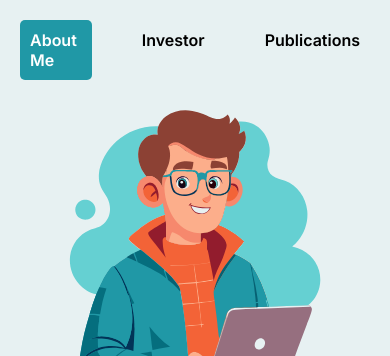
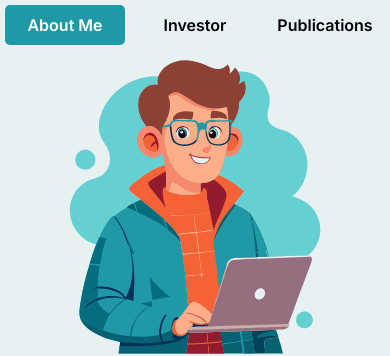
Before and after one commit to DerekTBrown/derektbrown.github.io, a website: page index.html in a window 390 px wide. Shown: the top 356 px of the page. Drawn offline with Linux system fonts and the light colour scheme.

Commit message:
hacks to make it better on mobile

```diff
--- a/index.html
+++ b/index.html
@@ -55,7 +55,7 @@
             event.preventDefault();
 
             // Remove the active class from all menu items
-            var menuItems = document.getElementById("menu").getElementsByTagName("div");
+            var menuItems = document.getElementById("menu").getElementsByTagName("a");
             for (var i = 0; i < menuItems.length; i++) {
                 menuItems[i].classList.remove("active");
             }
@@ -63,21 +63,27 @@
             // Remove the selected class from all sections (except profile)
             var sections = document.getElementsByTagName("section");
             for (var i = 0; i < sections.length; i++) {
-                // If the id is "profile", skip it
-                if (sections[i].id == "profile") {
-                    continue;
-                }
                 sections[i].classList.remove("active");
             }
 
             // Enable the selected menu link on the parent div
-            elem.parentNode.classList.add("active");
+            elem.classList.add("active");
 
             // Parse the section id from the href
             var sectionToEnable = elem.getAttribute("href").replace("#", "");
 
             // Enable the selected section
             document.getElementById(sectionToEnable).classList.add("active");
+
+            // If the section id is "about", enable the profile section as well
+            if (sectionToEnable == "about") {
+                document.getElementById("profile").classList.add("active");
+            }
+
+            // If the screen is >800px enable the profile section
+            if (window.innerWidth > 800) {
+                document.getElementById("profile").classList.add("active");
+            }
         }
     </script>
 
@@ -86,10 +92,9 @@
     <div id="wrap">
         <div id="menu">
             <div class="inner">
-                <div class="active"><a href="#about" onclick="selectSection(this)">About Me</a></div>
-                <!-- <div><a href="" target="_blank">Attorney</a></div> -->
-                <div><a href="#investor" onclick="selectSection(this)">Investor</a></div>
-                <div><a href="#publications" onclick="selectSection(this)">Publications</a></div>
+                <a class="active" href="#about" onclick="selectSection(this)">About Me</a>
+                <a href="#investor" onclick="selectSection(this)">Investor</a>
+                <a href="#publications" onclick="selectSection(this)">Publications</a>
             </div>
         </div>
         <div id="content">
--- a/scss/index.scss
+++ b/scss/index.scss
@@ -1,4 +1,6 @@
+$mobile-cutoff: 800px;
 $hover-color: #2098A6;
+
 
 body, html {
   // Margin clearfix
@@ -34,27 +36,37 @@ div#wrap {
     flex-direction: column;
 }
 
+#menu {
+    display: flex;
+    width: 100%;
+    justify-content: flex-end;
+}
+
 #menu > .inner {
     display: flex;
     flex-direction: row;
-    justify-content: flex-end;
+    justify-content: center;
+    width: 100%;
+    @media(min-width: $mobile-cutoff) {
+        max-width: 500px;
+    }
 
     font-weight: 600;
 
-    & > div {
-        margin: 20px;
+    & > a {
+        flex: 1;
+        margin: 5px;
         padding: 10px;
         border-radius: 5px;
+        text-align: center;
+
+        text-decoration: none;
+        color: inherit;
 
         &:hover, &.active {
             cursor: pointer;
             color: #fff;
             background-color: $hover-color;
-        }
-
-        & > a {
-            text-decoration: none;
-            color: inherit;
         }
     }
 }
@@ -70,7 +82,7 @@ div#wrap {
 
     & > section {
         flex-grow: 1;
-        @media (min-width: 1200px) {
+        @media(min-width: $mobile-cutoff) {
             max-width: 50%;
         }
 
@@ -102,6 +114,7 @@ section#profile {
 
     h1,h2 {
         margin: 0px;
+        text-align: center;
     }
 
     h1{
@@ -161,7 +174,8 @@ section#about {
 }
 
 section#investor {
-    margin: 20px;
+    box-sizing: border-box;
+    padding: 20px;
 
     div.investments > div {
         display: flex;
@@ -194,6 +208,7 @@ section#investor {
 }
 
 section#publications {
+    box-sizing: border-box;
     padding: 20px;
     width: 100%;
 
@@ -208,6 +223,7 @@ section#publications {
         display: flex;
         flex-direction: column;
         align-items: center;
+        padding: 20px;
     }
 
     .publication-item {
```
Also changed, not shown: css/index.css, 1 other file.
